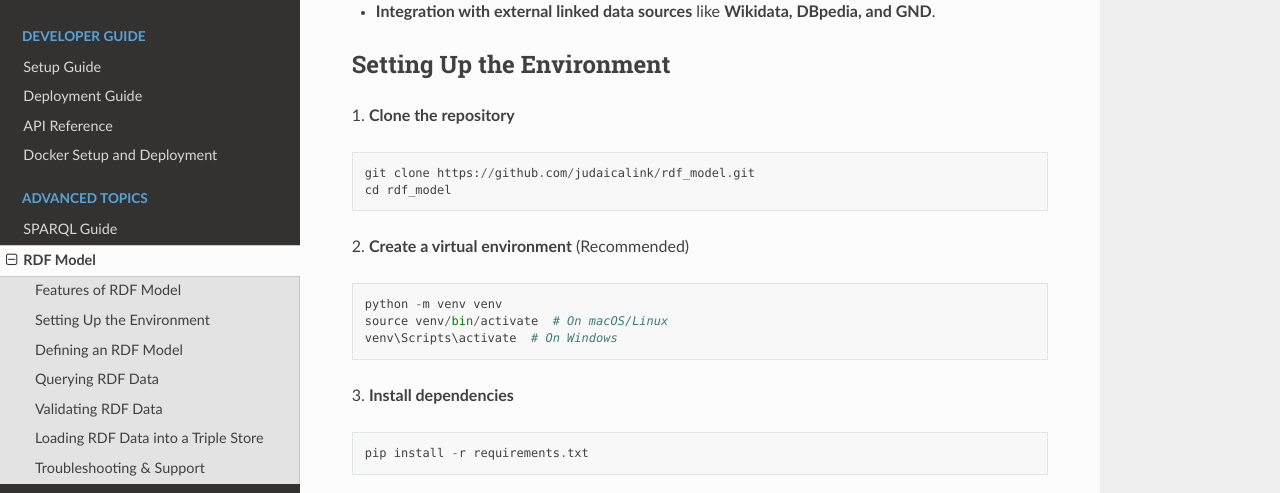
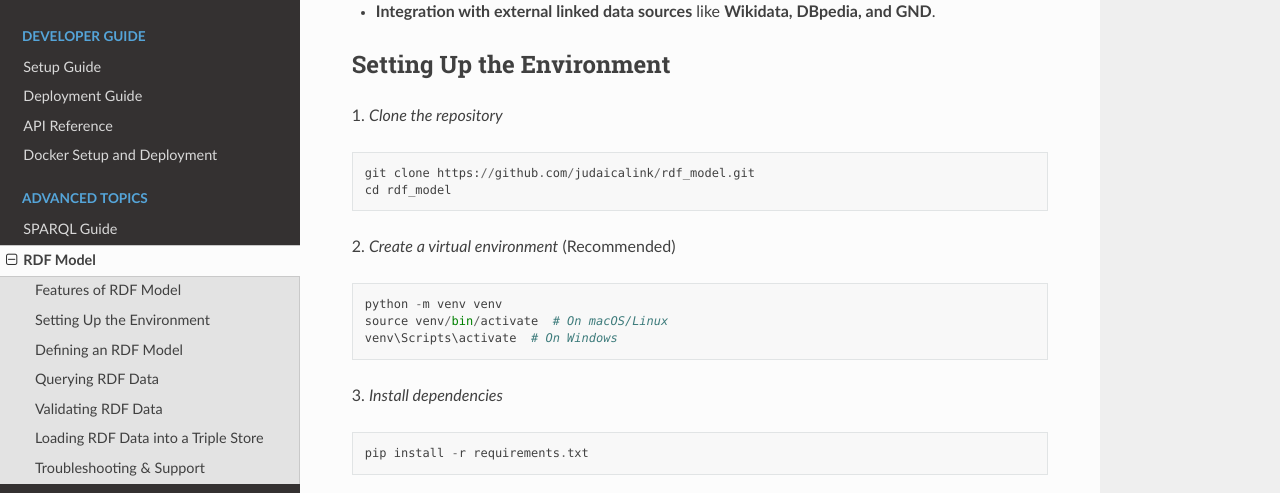
Before and after one commit to bsesic/judaicalink-docs, a Sphinx documentation site: the page built from docs/advanced_topics/rdf_model.rst, in a window 1280 px wide. Shown: the part 384-877 px from the top of the page. Built offline with Sphinx 7.4.7 and the Read the Docs theme 3.1.0, drawn with Linux system fonts in a browser that asks for light colours; pages that are not in the unit, such as notebooks, are missing from menus.

```diff
--- a/docs/advanced_topics/rdf_model.rst
+++ b/docs/advanced_topics/rdf_model.rst
@@ -14,20 +14,20 @@ Features of RDF Model
 Setting Up the Environment
 --------------------------
 
-1. **Clone the repository**
+1. *Clone the repository*
 ::
 
    git clone https://github.com/judaicalink/rdf_model.git
    cd rdf_model
 
-2. **Create a virtual environment** (Recommended)
+2. *Create a virtual environment* (Recommended)
 ::
 
    python -m venv venv
    source venv/bin/activate  # On macOS/Linux
    venv\Scripts\activate  # On Windows
 
-3. **Install dependencies**
+3. *Install dependencies*
 ::
 
    pip install -r requirements.txt
```
